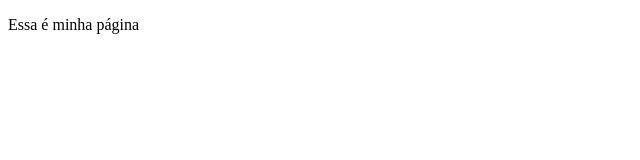
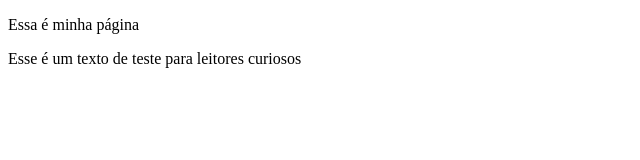
Before and after one commit to jordanagondim/gama-no-github, a plain HTML site: page index.html in a window 1280 px wide. Shown: the whole page, without its empty margins (0-640 px from the left). Drawn offline with Linux system fonts and the light colour scheme.

Commit message:
outro commit, desta vez em master

```diff
--- a/index.html
+++ b/index.html
@@ -6,5 +6,6 @@
   </head>
   <body>
     <p>Essa é minha página</p>
+    <p>Esse é um texto de teste para leitores curiosos</p>
   </body>
 </html>
```
